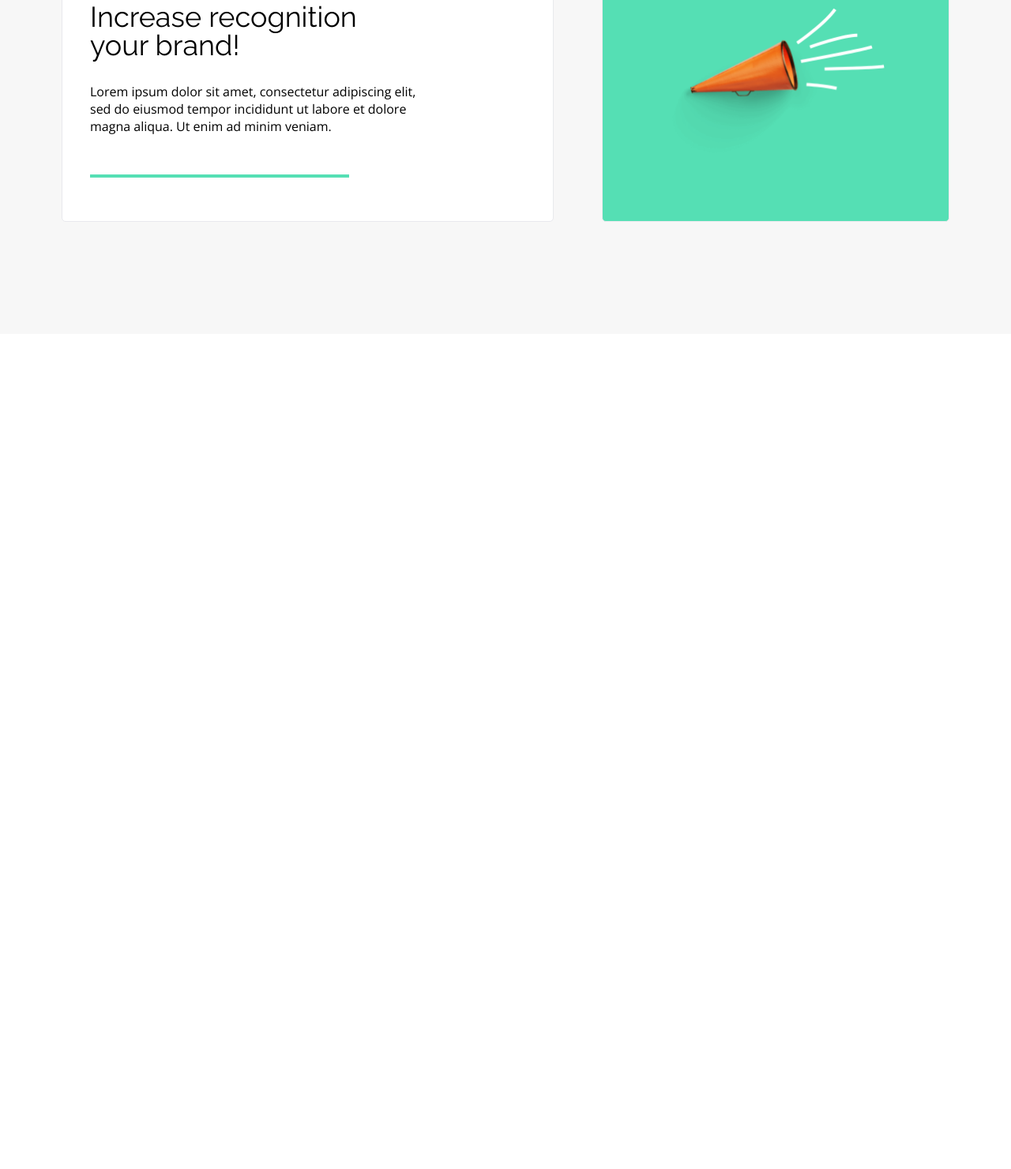
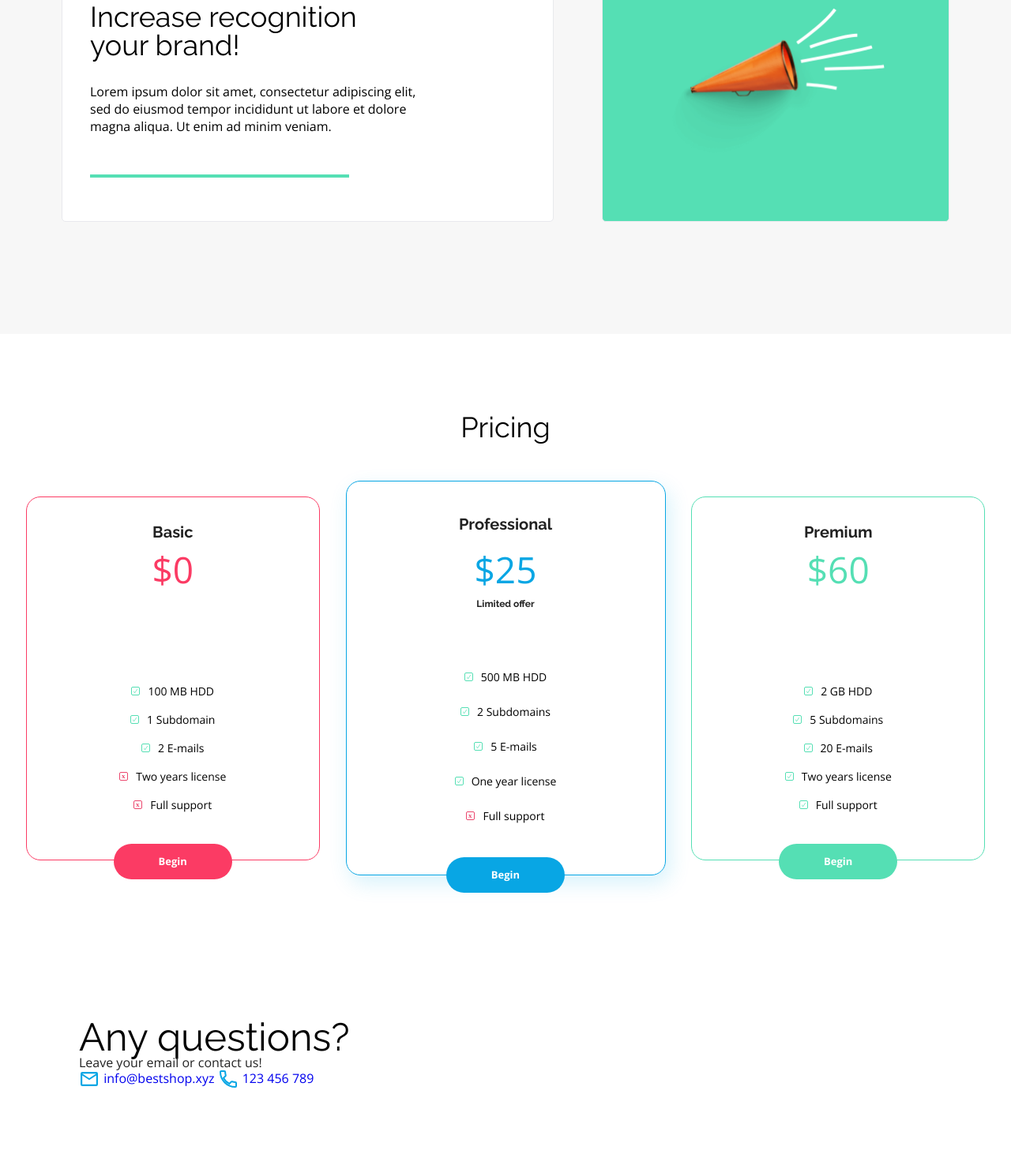
Before and after one commit to MonoliYoda/CL_BestShop_WS, a website: page index.html in a window 1280 px wide. Shown: the part 2417-3898 px from the top of the page at 79% size. Before the commit the page ends 2840 px from the top, so only its background shows below. Drawn offline with nearby package versions, Linux system fonts and the light colour scheme.

Commit message:
Environment config

```diff
--- a/css/style.css
+++ b/css/style.css
@@ -96,7 +96,7 @@ nav {
     margin: 130px 0 0 0;
 }
 
-.opening-title {
+h1 {
     font-family: var(--font-secondary);
     font-weight: 400;
     font-size: 49px;
@@ -312,3 +312,172 @@ nav {
     height: 207px;
     margin: 98px 0 0 62px;
 }
+
+
+.pricing {
+    padding: 100px 0;
+}
+
+.pricing-title {
+    text-align: center;
+    margin: 0 0 50px 0;
+
+}
+
+.pricing-content {
+    display: flex;
+    justify-content: space-evenly;
+    align-items: center;
+}
+
+.pricing-box {
+    width: 372px;
+    height: 461px;
+    border-radius: 18px;
+    padding: 34px;
+    display: flex;
+    flex-direction: column;
+    align-items: center;
+    position: relative;
+}
+
+.box-red {
+    border: 1px solid var(--color-redish);
+}
+
+.box-blue {
+    border: 1px solid var(--color-primary);
+    box-shadow: 5px 10px 27px #07ACE629;
+}
+
+.box-green {
+    border: 1px solid var(--color-green);
+}
+
+.box-large {
+    width: 405px;
+    height: 500px;
+}
+
+.pricing-box-heading {
+    text-align: center;
+    font-family: var(--font-secondary);
+    font-weight: 700;
+    font-size: 20px;
+}
+
+.pricing-box-price {
+    text-align: center;
+    font-family: var(--font-primary);
+    font-size: 46px;
+    font-weight: 300;
+    margin: 14px 0 15px 0;
+}
+
+.price-red {
+    color: var(--color-redish);
+}
+
+.price-blue {
+    color: var(--color-primary);
+}
+
+.price-green {
+    color: var(--color-green);
+}
+
+.limited-offer {
+    text-align: center;
+    font-family: var(--font-secondary);
+    font-size: 12px;
+    font-weight: 700;
+}
+
+.pricing-box-features {
+    padding: 70px 0 0 0;
+    text-align: center;
+    margin: 20px;
+    color: var(--color-black);
+    font-size: 14px;
+}
+
+.pricing-box-features-lg {
+    padding: 30px 0 0 0;
+    text-align: center;
+    margin: 20px;
+    color: var(--color-black);
+    font-size: 14px;
+}
+
+.pricing-box-features li {
+    margin: 20px 0 22px 0;
+}
+
+.pricing-box-features-lg li {
+    margin: 30px 0 25px 0;
+}
+
+.box-large h3 {
+    padding: 10px 0;
+}
+
+.checkmark::before {
+    content: "";
+    width: 11px;
+    height: 11px;
+    display: inline-block;
+    margin-right: 10px;
+    background-image: url("../assets/Ckechmark-1.svg");
+}
+
+.crossmark::before {
+    content: "";
+    width: 11px;
+    height: 11px;
+    display: inline-block;
+    margin-right: 10px;
+    background-image: url("../assets/Close.svg");
+}
+
+.spacer {
+    margin: 25px 0;
+}
+
+.pricing-button {
+    display: inline-block;
+    font-size: 13px;
+    font-weight: 700;
+    color: var(--color-white);
+    text-align: center;
+    width: 150px;
+    height: 50px;
+    border-radius: 23px;
+    padding: 16px 0;
+}
+
+.pricing-button-lg {
+    display: inline-block;
+    font-size: 13px;
+    font-weight: 700;
+    color: var(--color-white);
+    text-align: center;
+    width: 150px;
+    height: 50px;
+    border-radius: 23px;
+    padding: 16px 0;
+}
+
+.contact {
+    padding: 80px 100px 100px;
+    display: flex;
+    justify-content: center;
+}
+
+.contact-col {
+    width: 50%;
+}
+
+
+.contact-info .mail::before {
+
+}
--- a/index.html
+++ b/index.html
@@ -109,5 +109,77 @@
         </div>
     </section>
 
+    <section class="pricing">
+        <div class="container">
+            <h2 class="pricing-title">Pricing</h2>
+            <div class="pricing-content">
+                <div class="pricing-box box-red">
+                    <h3 class="pricing-box-heading">Basic</h3>
+                    <p class="pricing-box-price price-red">$0</p>
+                    <ul class="pricing-box-features">
+                        <li class="checkmark">100 MB HDD</li>
+                        <li class="checkmark">1 Subdomain</li>
+                        <li class="checkmark">2 E-mails</li>
+                        <li class="crossmark">Two years license</li>
+                        <li class="crossmark">Full support</li>
+                    </ul>
+                    <a class="pricing-button color-red" href="#">Begin</a>
+                </div>
+                <div class="pricing-box box-blue box-large">
+                    <h3 class="pricing-box-heading">Professional</h3>
+                    <p class="pricing-box-price price-blue">$25</p>
+                    <p class="limited-offer">Limited offer</p>
+
+                    <ul class="pricing-box-features-lg">
+                        <li class="checkmark">500 MB HDD</li>
+                        <li class="checkmark">2 Subdomains</li>
+                        <li class="checkmark">5 E-mails</li>
+                        <li class="checkmark">One year license</li>
+                        <li class="crossmark">Full support</li>
+                    </ul>
+                    <a class="pricing-button-lg color-blue" href="#">Begin</a>
+                </div>
+                <div class="pricing-box box-green">
+                    <h3 class="pricing-box-heading">Premium</h3>
+                    <p class="pricing-box-price price-green">$60</p>
+                    <ul class="pricing-box-features">
+                        <li class="checkmark">2 GB HDD</li>
+                        <li class="checkmark">5 Subdomains</li>
+                        <li class="checkmark">20 E-mails</li>
+                        <li class="checkmark">Two years license</li>
+                        <li class="checkmark">Full support</li>
+                    </ul>
+                    <a class="pricing-button color-green" href="#">Begin</a>
+                </div>
+            </div>
+        </div>
+    </section>
+
+
+    <section class="contact">
+        <div class="container">
+            <div class="contact-col">
+                <h1 class="contact-title">Any questions?</h1>
+                <p class="contact-text">Leave your email or contact us!</p>
+                <div class="contact-info">
+                    <a href="mailto:info@bestshop.xyz" class="contact-info-item mail">
+                        <img src="assets/Mail%20Icon.svg" alt="mail"/>
+                        info@bestshop.xyz
+                    </a>
+                    <a href="tel:123 456 789" class="contact-info-item tel">
+                        <img src="assets/Phone%20Icon.svg" alt="phone"/>
+                        123 456 789
+                    </a>
+                </div>
+
+
+            </div>
+        </div>
+    </section>
+
+    <footer>
+        <div class="container"></div>
+    </footer>
+
 </body>
 </html>
```
Also changed, not shown: gulpfile.js (added, +40 -0 lines), package.json (added, +17 -0 lines), css/main.css (added), scss/main.scss (added), 3 other files.
